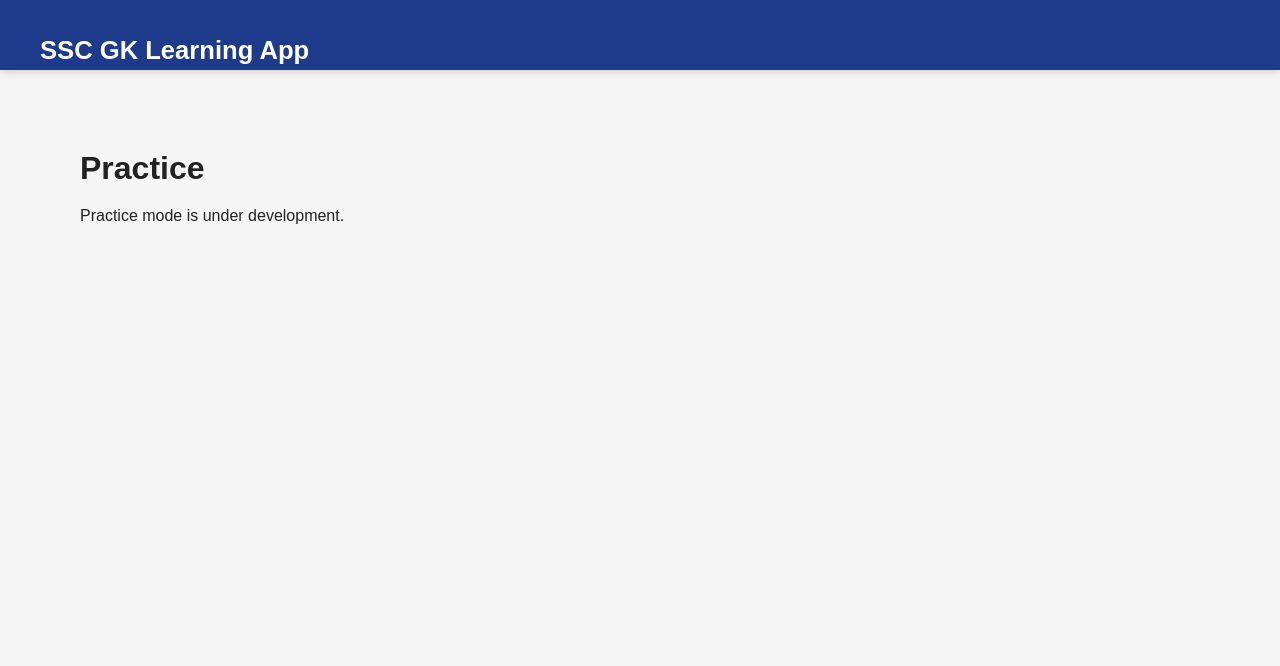
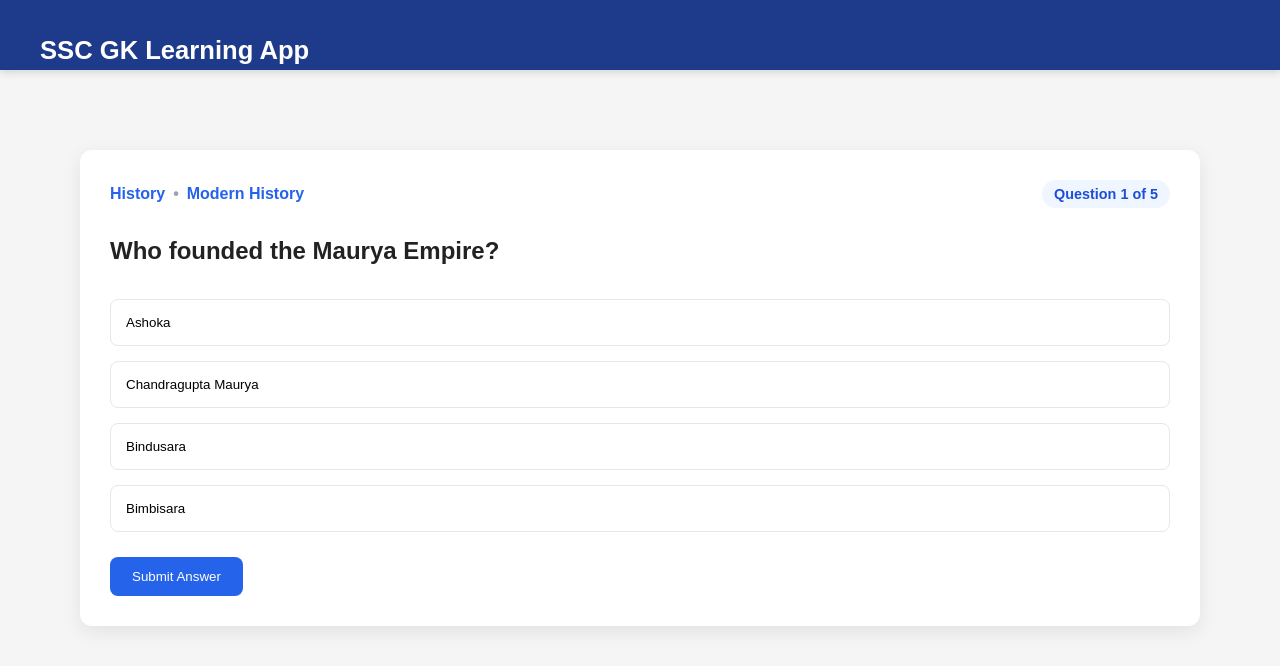
Before and after one commit to neilmathias21/ssc-gk-app, a React app in the folder frontend/: page /practice in a window 1280 px wide. Shown: the top 666 px of the page. Built offline with nearby package versions, Linux system fonts and the light colour scheme; the HTML template or start-up script is replaced by a standard one.

Commit message:
Complete interactive practice module

```diff
--- a/frontend/src/components/OptionButton/OptionButton.css
+++ b/frontend/src/components/OptionButton/OptionButton.css
@@ -0,0 +1,58 @@
+.option-button{
+
+    width:100%;
+
+    padding:15px;
+
+    text-align:left;
+
+    background:white;
+
+    border:1px solid #E5E7EB;
+
+    border-radius:8px;
+
+    cursor:pointer;
+
+    transition:.2s;
+
+}
+
+.option-button:hover{
+
+    background:#EFF6FF;
+
+    border-color:#2563EB;
+
+}
+
+.option-button.selected {
+
+    background:#DBEAFE;
+
+    border-color:#2563EB;
+
+    color:#1E3A8A;
+
+    font-weight:bold;
+
+}
+
+.option-button:disabled {
+  cursor: default;
+  opacity: 1;
+}
+
+.option-button.correct {
+  background-color: #DCFCE7;
+  border-color: #22C55E;
+  color: #166534;
+  font-weight: bold;
+}
+
+.option-button.wrong {
+  background-color: #FEE2E2;
+  border-color: #EF4444;
+  color: #991B1B;
+  font-weight: bold;
+}
--- a/frontend/src/components/OptionButton/OptionButton.jsx
+++ b/frontend/src/components/OptionButton/OptionButton.jsx
@@ -0,0 +1,28 @@
+import "./OptionButton.css";
+
+function OptionButton({
+  option,
+  selected,
+  onClick,
+  disabled,
+  isCorrect,
+  isWrong,
+}) {
+  let className = "option-button";
+
+  if (selected) className += " selected";
+  if (isCorrect) className += " correct";
+  if (isWrong) className += " wrong";
+
+  return (
+    <button
+      className={className}
+      onClick={onClick}
+      disabled={disabled}
+    >
+      {option}
+    </button>
+  );
+}
+
+export default OptionButton;
--- a/frontend/src/components/QuestionCard/QuestionCard.css
+++ b/frontend/src/components/QuestionCard/QuestionCard.css
@@ -0,0 +1,109 @@
+.question-header {
+  display: flex;
+  justify-content: space-between;
+  align-items: center;
+  margin-bottom: 25px;
+  flex-wrap: wrap;
+  gap: 10px;
+}
+
+.question-info {
+  display: flex;
+  align-items: center;
+  gap: 8px;
+  color: #2563EB;
+  font-weight: 600;
+}
+
+.separator {
+  color: #9CA3AF;
+}
+
+.question-number {
+  background: #EFF6FF;
+  color: #1D4ED8;
+  padding: 6px 12px;
+  border-radius: 20px;
+  font-size: 0.9rem;
+  font-weight: 600;
+}
+
+.question-card h2 {
+  margin-bottom: 30px;
+  line-height: 1.5;
+}
+
+.question-card {
+
+    background:white;
+
+    border-radius:12px;
+
+    padding:30px;
+
+    box-shadow:0 6px 20px rgba(0,0,0,.08);
+
+}
+
+.question-card h2{
+
+    margin-bottom:30px;
+
+}
+
+.options{
+
+    display:flex;
+
+    flex-direction:column;
+
+    gap:15px;
+
+}
+
+.submit-button,
+.next-button {
+  margin-top: 25px;
+  padding: 12px 22px;
+  background: #2563EB;
+  color: white;
+  border: none;
+  border-radius: 8px;
+  cursor: pointer;
+}
+
+.submit-button:hover,
+.next-button:hover {
+  background: #1D4ED8;
+}
+
+.correct-message {
+  margin-top: 25px;
+  color: green;
+  font-size: 1.2rem;
+  font-weight: bold;
+}
+
+.wrong-message {
+  margin-top: 25px;
+  color: red;
+  font-size: 1.2rem;
+  font-weight: bold;
+}
+
+.explanation {
+  margin-top: 20px;
+  padding: 20px;
+  background: #F5F7FA;
+  border-radius: 10px;
+}
+
+.explanation h3 {
+  margin-bottom: 10px;
+}
+
+.error-message {
+  color: red;
+  margin-top: 15px;
+  font-weight: bold;
+}
--- a/frontend/src/components/QuestionCard/QuestionCard.jsx
+++ b/frontend/src/components/QuestionCard/QuestionCard.jsx
@@ -0,0 +1,134 @@
+import "./QuestionCard.css";
+import { useState } from "react";
+
+import OptionButton from "../OptionButton/OptionButton";
+
+function QuestionCard({
+  question,
+  currentQuestion,
+  totalQuestions,
+  onNext,
+  isLastQuestion,
+}) {
+  const [selectedOption, setSelectedOption] = useState(null);
+  const [submitted, setSubmitted] = useState(false);
+  const [error, setError] = useState("");
+
+  const isCorrect =
+    selectedOption === question.correctOption;
+
+  function handleSubmit() {
+    if (selectedOption === null) {
+      setError("Please select an option.");
+      return;
+    }
+
+    setError("");
+    setSubmitted(true);
+  }
+
+  return (
+    <div className="question-card">
+        <div className="question-header">
+
+            <div className="question-info">
+
+                <span className="subject">
+                {question.subject}
+                </span>
+
+                <span className="separator">
+                •
+                </span>
+
+                <span className="chapter">
+                {question.chapter}
+                </span>
+
+            </div>
+
+            <div className="question-number">
+
+                Question {currentQuestion} of {totalQuestions}
+
+            </div>
+
+        </div>
+      <h2>{question.question}</h2>
+
+      <div className="options">
+        {question.options.map((option, index) => (
+            <OptionButton
+                key={index}
+                option={option}
+                selected={selectedOption === index}
+                disabled={submitted}
+                onClick={() => setSelectedOption(index)}
+                isCorrect={
+                submitted &&
+                index === question.correctOption
+                }
+                isWrong={
+                submitted &&
+                selectedOption === index &&
+                index !== question.correctOption
+                }
+            />
+            ))}
+      </div>
+
+      {error && (
+        <p className="error-message">
+          {error}
+        </p>
+      )}
+
+      {!submitted ? (
+        <button
+          className="submit-button"
+          onClick={handleSubmit}
+        >
+          Submit Answer
+        </button>
+      ) : (
+        <>
+          <div
+            className={
+              isCorrect
+                ? "correct-message"
+                : "wrong-message"
+            }
+          >
+            {isCorrect
+              ? "Correct!"
+              : "Incorrect!"}
+          </div>
+
+          <div className="explanation">
+            <h3>Explanation</h3>
+
+            <p>{question.explanation}</p>
+          </div>
+
+          {!isLastQuestion ? (
+            <button
+              className="next-button"
+              onClick={onNext}
+            >
+              Next Question
+            </button>
+          ) : (
+            <button
+              className="next-button"
+              disabled
+            >
+              End of Practice
+            </button>
+          )}
+        </>
+      )}
+    </div>
+  );
+}
+
+export default QuestionCard;
--- a/frontend/src/data/questions.js
+++ b/frontend/src/data/questions.js
@@ -0,0 +1,83 @@
+const questions = [
+  {
+    id: 1,
+    subject: "History",
+    chapter: "Modern History",
+    question: "Who founded the Maurya Empire?",
+    options: [
+      "Ashoka",
+      "Chandragupta Maurya",
+      "Bindusara",
+      "Bimbisara"
+    ],
+    correctOption: 1,
+    explanation:
+      "Chandragupta Maurya founded the Maurya Empire in 322 BCE."
+  },
+
+  {
+    id: 2,
+    subject: "Geography",
+    chapter: "Indian Geography",
+    question: "Which is the longest river in India?",
+    options: [
+      "Godavari",
+      "Yamuna",
+      "Ganga",
+      "Krishna"
+    ],
+    correctOption: 2,
+    explanation:
+      "The Ganga is the longest river in India."
+  },
+
+  {
+    id: 3,
+    subject: "Polity",
+    chapter: "Constitution",
+    question: "Who is known as the Father of the Indian Constitution?",
+    options: [
+      "Mahatma Gandhi",
+      "Jawaharlal Nehru",
+      "Dr. B. R. Ambedkar",
+      "Sardar Patel"
+    ],
+    correctOption: 2,
+    explanation:
+      "Dr. B. R. Ambedkar was the Chairman of the Drafting Committee."
+  },
+
+  {
+    id: 4,
+    subject: "Science",
+    chapter: "Physics",
+    question: "What is the SI unit of Force?",
+    options: [
+      "Joule",
+      "Pascal",
+      "Newton",
+      "Watt"
+    ],
+    correctOption: 2,
+    explanation:
+      "The SI unit of force is Newton."
+  },
+
+  {
+    id: 5,
+    subject: "Economy",
+    chapter: "Banking",
+    question: "Which institution issues currency notes in India?",
+    options: [
+      "SEBI",
+      "NABARD",
+      "Reserve Bank of India",
+      "Finance Ministry"
+    ],
+    correctOption: 2,
+    explanation:
+      "The Reserve Bank of India issues currency notes except the ₹1 note."
+  }
+];
+
+export default questions;
--- a/frontend/src/pages/Practice/Practice.jsx
+++ b/frontend/src/pages/Practice/Practice.jsx
@@ -1,13 +1,32 @@
 import "./Practice.css";
 
+import { useState } from "react";
+
+import questions from "../../data/questions";
+
+import QuestionCard from "../../components/QuestionCard/QuestionCard";
+
 function Practice() {
+  const [currentQuestionIndex, setCurrentQuestionIndex] = useState(0);
+
+  function nextQuestion() {
+    if (currentQuestionIndex < questions.length - 1) {
+      setCurrentQuestionIndex(currentQuestionIndex + 1);
+    }
+  }
+
   return (
     <div className="practice-container">
-      <h1>Practice</h1>
-
-      <p>
-        Practice mode is under development.
-      </p>
+      <QuestionCard
+        key={questions[currentQuestionIndex].id}
+        question={questions[currentQuestionIndex]}
+        currentQuestion={currentQuestionIndex + 1}
+        totalQuestions={questions.length}
+        onNext={nextQuestion}
+        isLastQuestion={
+          currentQuestionIndex === questions.length - 1
+        }
+      />
     </div>
   );
 }
```
